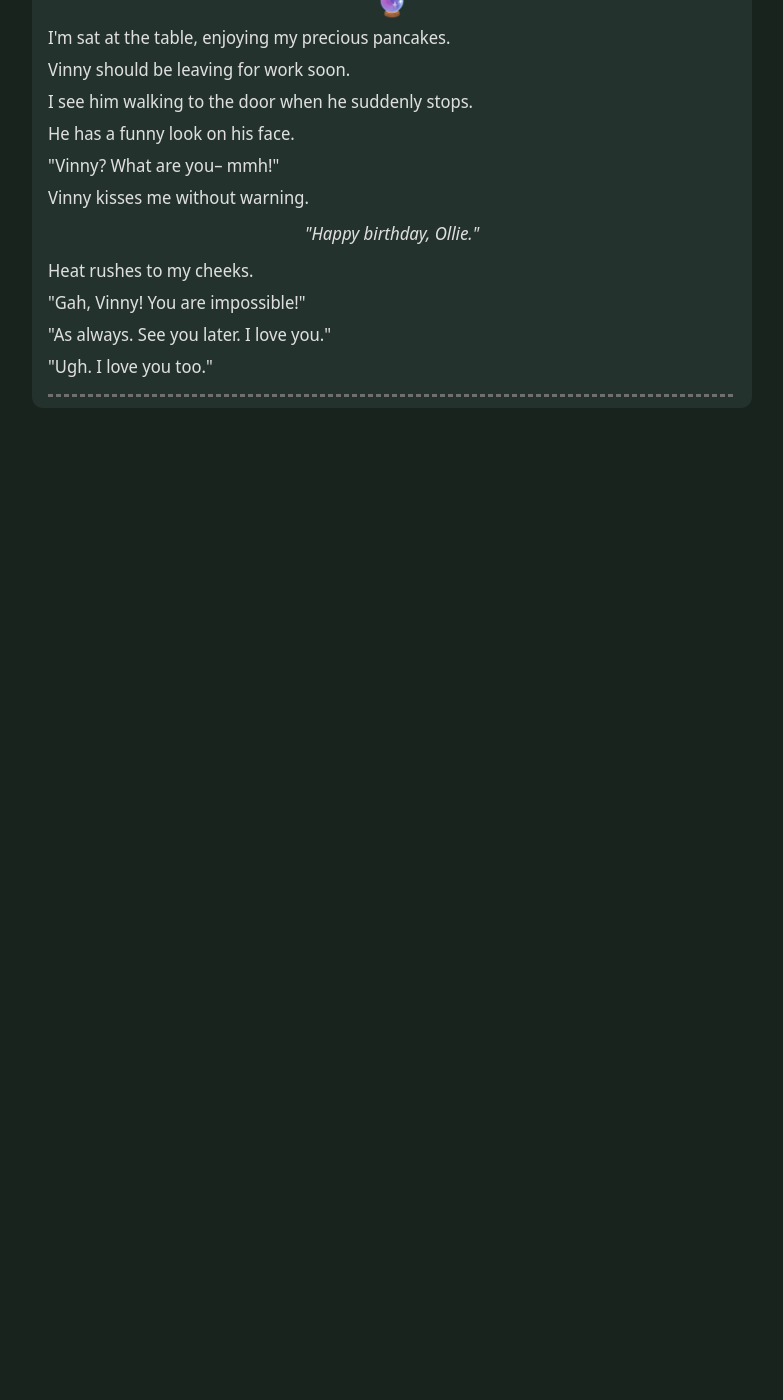
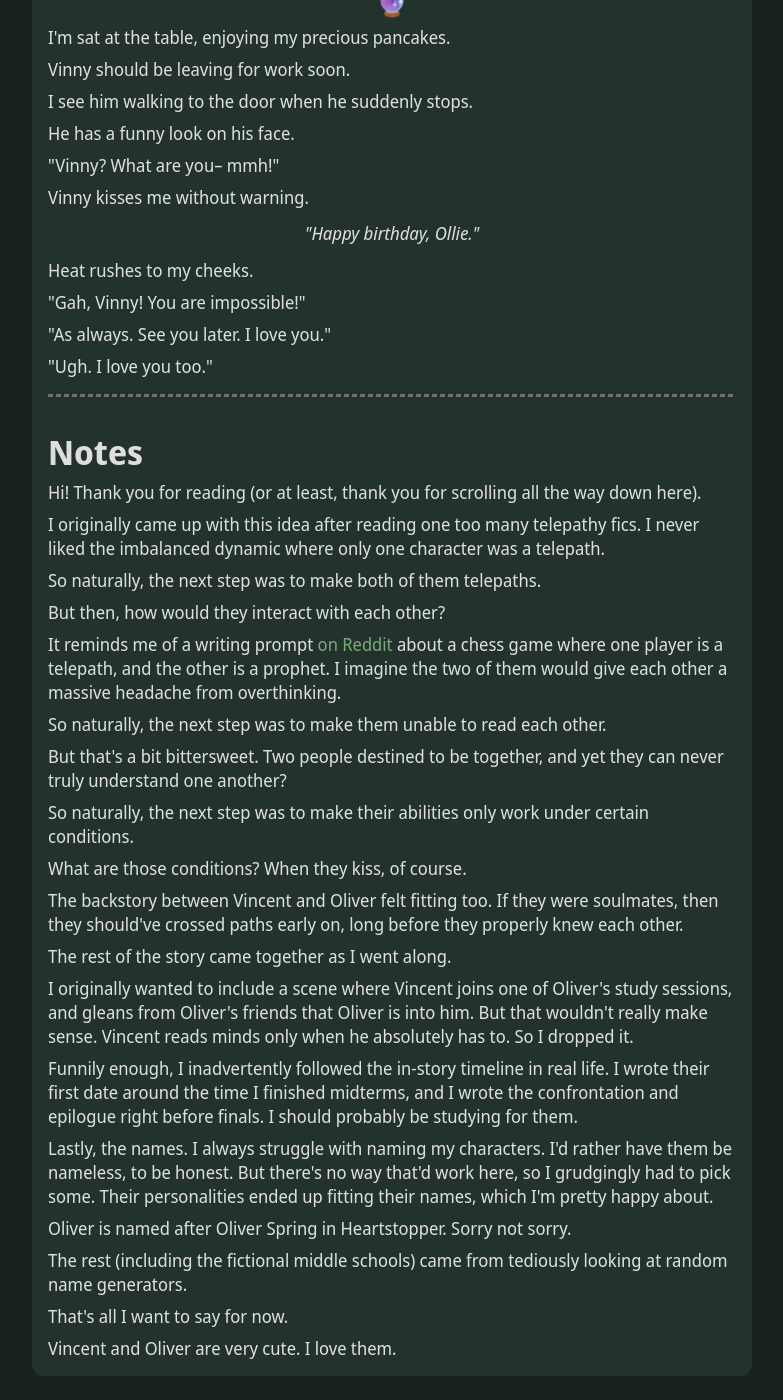
Before and after one commit to SanguineChameleon/sanguinechameleon.github.io, a Jekyll site: the page built from _posts/2025-11-16-unreadable.md, in a window 1280 px wide and 1400 px high, scrolled down 29126 px. Shown: the whole window, without its empty margins (248-1031 px from the left). Built offline with Jekyll 4.4.1, drawn with Linux system fonts in a browser that asks for light colours; before the commit the page ends 29558 px from its top, so only the background shows below that.

Commit message:
Add Notes

```diff
--- a/_posts/2025-11-16-unreadable.md
+++ b/_posts/2025-11-16-unreadable.md
@@ -1850,3 +1850,41 @@ Heat rushes to my cheeks.
 "Ugh. I love you too."
 
 ---
+
+<h2 id="notes" style="margin-top:2rem">Notes</h2>
+
+Hi! Thank you for reading (or at least, thank you for scrolling all the way down here).
+
+I originally came up with this idea after reading one too many telepathy fics. I never liked the imbalanced dynamic where only one character was a telepath.
+
+So naturally, the next step was to make both of them telepaths.
+
+But then, how would they interact with each other?
+
+It reminds me of a writing prompt [on Reddit](http://redd.it/5ozqb9) about a chess game where one player is a telepath, and the other is a prophet. I imagine the two of them would give each other a massive headache from overthinking.
+
+So naturally, the next step was to make them unable to read each other.
+
+But that's a bit bittersweet. Two people destined to be together, and yet they can never truly understand one another?
+
+So naturally, the next step was to make their abilities only work under certain conditions.
+
+What are those conditions? When they kiss, of course.
+
+The backstory between Vincent and Oliver felt fitting too. If they were soulmates, then they should've crossed paths early on, long before they properly knew each other.
+
+The rest of the story came together as I went along.
+
+I originally wanted to include a scene where Vincent joins one of Oliver's study sessions, and gleans from Oliver's friends that Oliver is into him. But that wouldn't really make sense. Vincent reads minds only when he absolutely has to. So I dropped it.
+
+Funnily enough, I inadvertently followed the in-story timeline in real life. I wrote their first date around the time I finished midterms, and I wrote the confrontation and epilogue right before finals. I should probably be studying for them.
+
+Lastly, the names. I always struggle with naming my characters. I'd rather have them be nameless, to be honest. But there's no way that'd work here, so I grudgingly had to pick some. Their personalities ended up fitting their names, which I'm pretty happy about.
+
+Oliver is named after Oliver Spring in Heartstopper. Sorry not sorry.
+
+The rest (including the fictional middle schools) came from tediously looking at random name generators.
+
+That's all I want to say for now.
+
+Vincent and Oliver are very cute. I love them.
```
